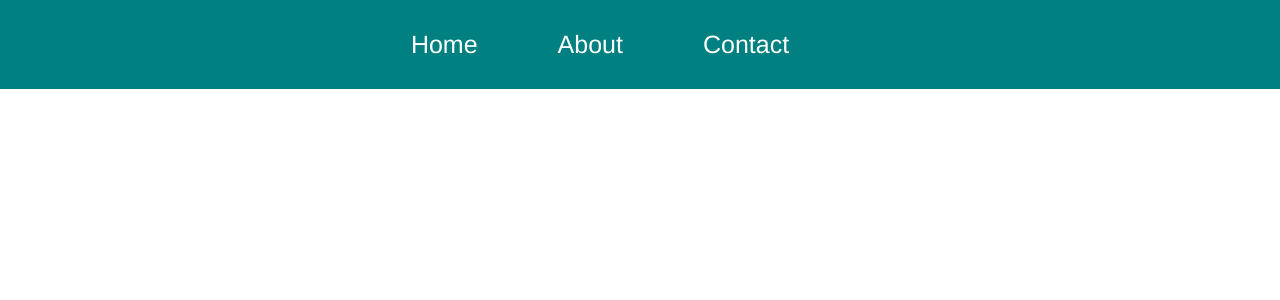
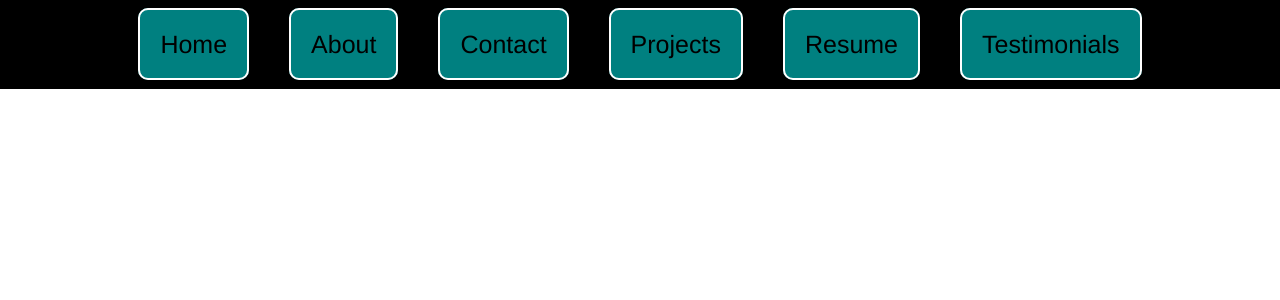
Before and after one commit to Del1rius/vue_eomp, a Vue app: page /contact in a window 1280 px wide. Before the commit this address had no page. Shown: the top 300 px of the page. Built offline with nearby package versions, Linux system fonts and the light colour scheme.

Commit message:
added router links to all pages and finished navbar

```diff
--- a/src/components/NavBar-Comp.vue
+++ b/src/components/NavBar-Comp.vue
@@ -2,8 +2,10 @@
     <div class="nav">
         <router-link to="/">Home</router-link>
         <router-link to="/about">About</router-link>
-        <router-link to="/Contact">Contact</router-link>
-        <router-link to=""></router-link>
+        <router-link to="/contact">Contact</router-link>
+        <router-link to="/projects">Projects</router-link>
+        <router-link to="/resume">Resume</router-link>
+        <router-link to="/testimonials">Testimonials</router-link>
     </div>
 </template>
 <script>
@@ -14,16 +16,26 @@ export default {
 <style scoped>
 div {
     padding: 30px;
-    background-color: #008080;
+    background-color: black;
 }
 
 a {
+    background-color: #008080;
     text-decoration: none;
-    color: white;
+    color: black;
     text-align: center;
     font-size: 25px;
     padding: 20px;
     margin: 20px;
+    border: 2px solid white;
+    border-radius: 10px;
+}
+
+a:hover {
+    background-color: black;
+    color: white;
+    border: 2px solid white;
+    border-radius: 10px;
 }
 
 </style>
--- a/src/router/index.js
+++ b/src/router/index.js
@@ -14,6 +14,26 @@ const routes = [
     // this generates a separate chunk (about.[hash].js) for this route
     // which is lazy-loaded when the route is visited.
     component: () => import(/* webpackChunkName: "about" */ '../views/AboutView.vue')
+  },
+  {
+    path: '/contact',
+    name: 'contact',
+    component: () => import('../views/Contact-View.vue')
+  },
+  {
+    path: '/projects',
+    name: 'project',
+    component: () => import('../views/Projects-View.vue')
+  },
+  {
+    path: '/resume',
+    name: 'resume',
+    component: () => import('../views/Resume-View.vue')
+  },
+  {
+    path: '/testimonials',
+    name: 'testimonials',
+    component: () => import('../views/Testimonials-View.vue')
   }
 ]
 
--- /dev/null
+++ b/src/views/Contact-View.vue
@@ -0,0 +1,13 @@
+<template >
+    <div>
+
+    </div>
+</template>
+<script>
+export default {
+
+}
+</script>
+<style >
+
+</style>
--- /dev/null
+++ b/src/views/Projects-View.vue
@@ -0,0 +1,13 @@
+<template >
+    <div>
+
+    </div>
+</template>
+<script>
+export default {
+
+}
+</script>
+<style >
+
+</style>
--- /dev/null
+++ b/src/views/Resume-View.vue
@@ -0,0 +1,13 @@
+<template >
+    <div>
+
+    </div>
+</template>
+<script>
+export default {
+
+}
+</script>
+<style >
+
+</style>
--- /dev/null
+++ b/src/views/Testimonials-View.vue
@@ -0,0 +1,13 @@
+<template >
+    <div>
+
+    </div>
+</template>
+<script>
+export default {
+
+}
+</script>
+<style >
+
+</style>
```
